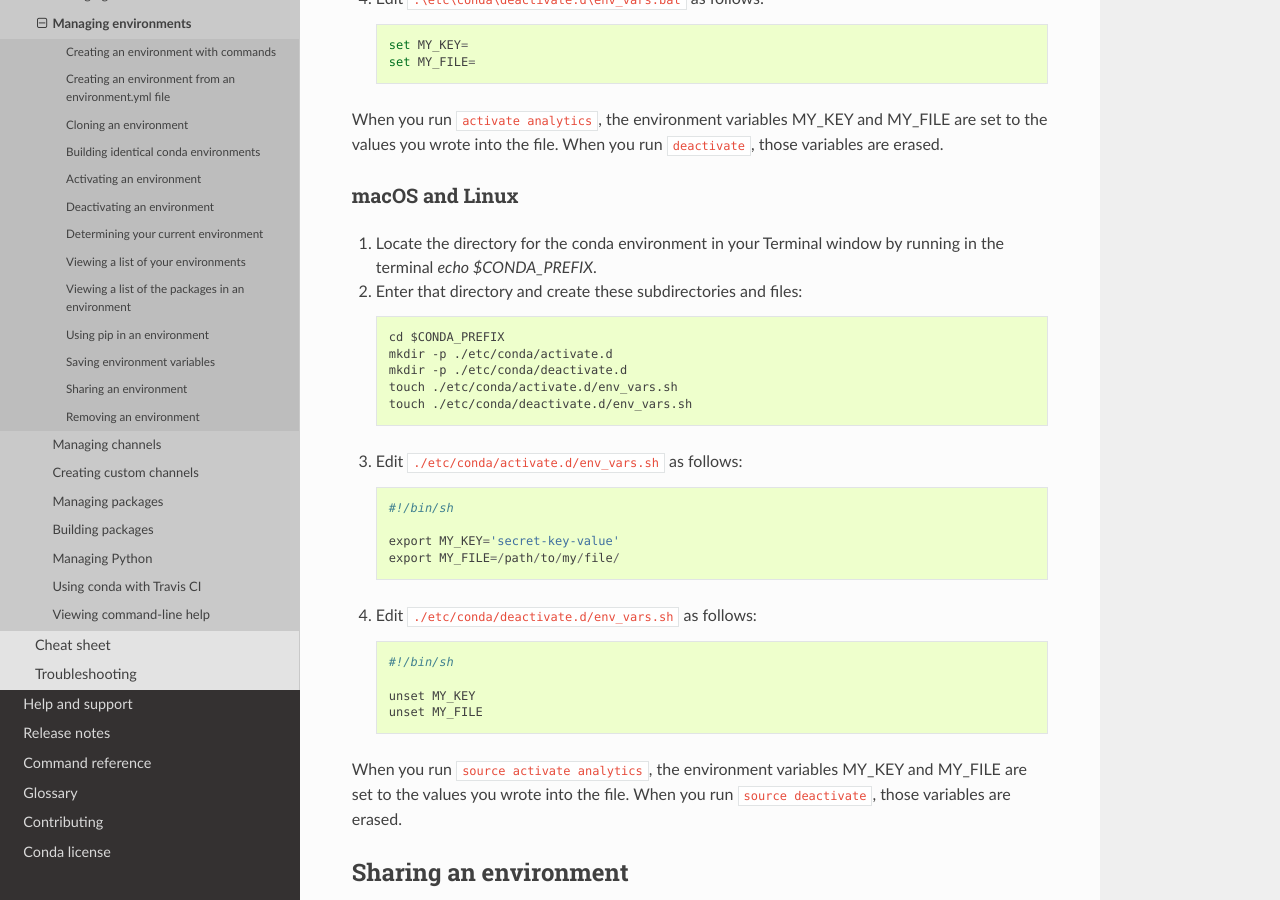
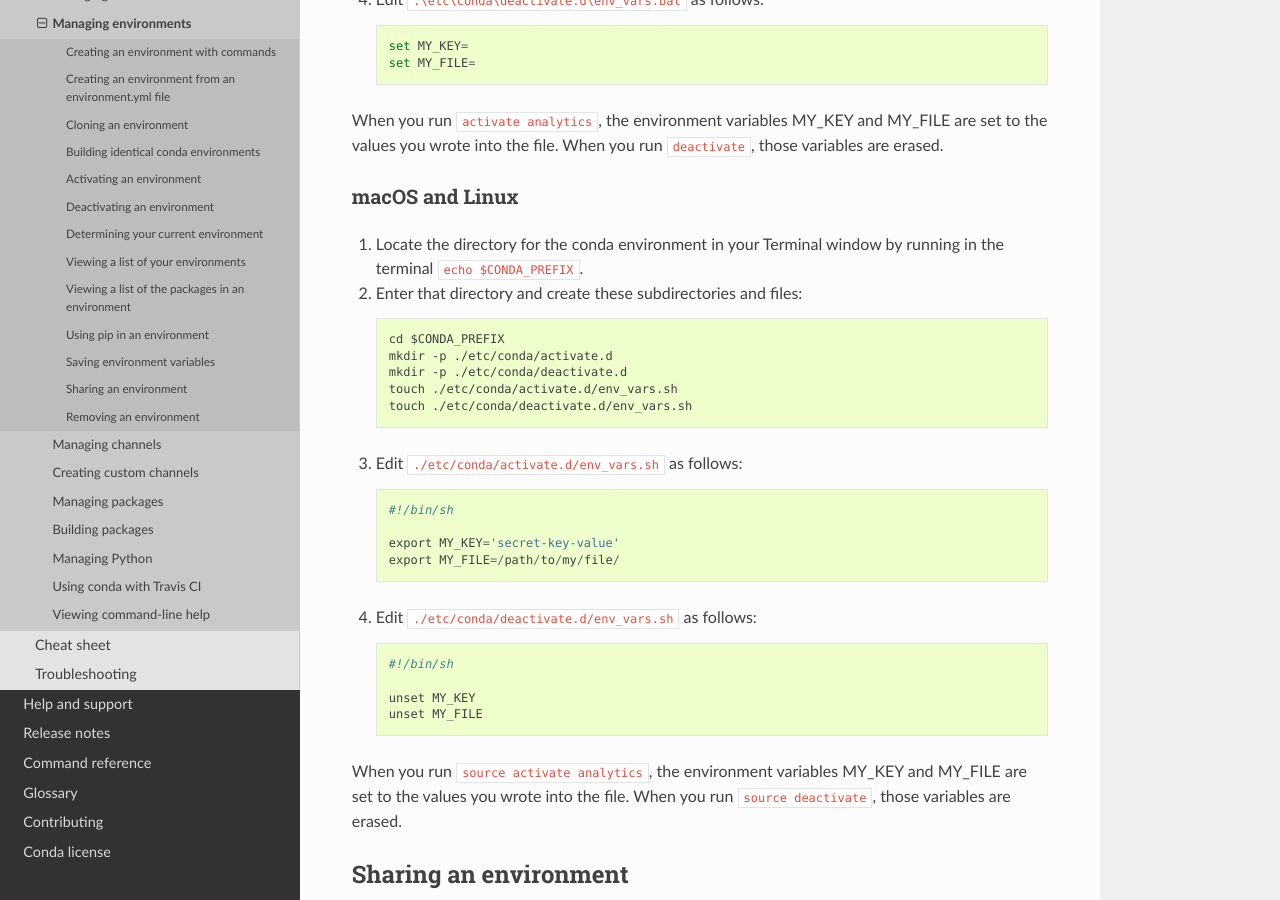
Before and after one commit to conda/conda-docs, a Sphinx documentation site: the page built from docs/source/user-guide/tasks/manage-environments.rst, in a window 1280 px wide and 900 px high, scrolled down 7380 px. Built offline with Sphinx 7.4.7 and the Read the Docs theme 2.0.0, drawn with Linux system fonts in a browser that asks for light colours.

Commit message:
this isn't a markdown file
(it's restructured text, right?) so the way to indicate code snippets is slightly different (at least according to here: http://www.sphinx-doc.org/en/master/usage/restructuredtext/basics.html#inline-markup), which I had not accounted for previously.

```diff
--- a/docs/source/user-guide/tasks/manage-environments.rst
+++ b/docs/source/user-guide/tasks/manage-environments.rst
@@ -382,7 +382,7 @@
 -------
 
 #. Locate the directory for the conda environment in your
-   Anaconda Prompt by running in the command shell `%CONDA_PREFIX%`.
+   Anaconda Prompt by running in the command shell ``%CONDA_PREFIX%``.
 
 #. Enter that directory and create these subdirectories and
    files::
@@ -412,7 +412,7 @@
 macOS and Linux
 ---------------
 
-#. Locate the directory for the conda environment in your Terminal window by running in the terminal `echo $CONDA_PREFIX`.
+#. Locate the directory for the conda environment in your Terminal window by running in the terminal ``echo $CONDA_PREFIX``.
 
 #. Enter that directory and create these subdirectories and
    files::
```
